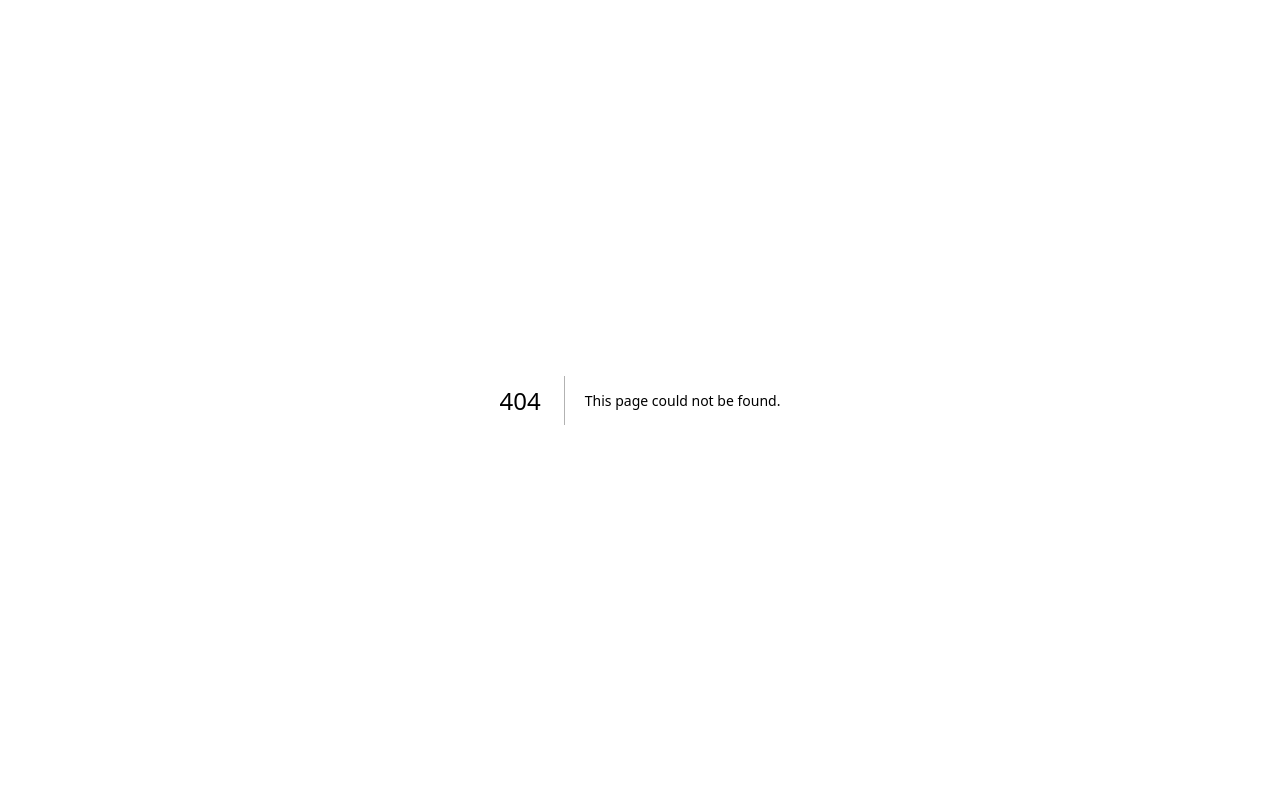
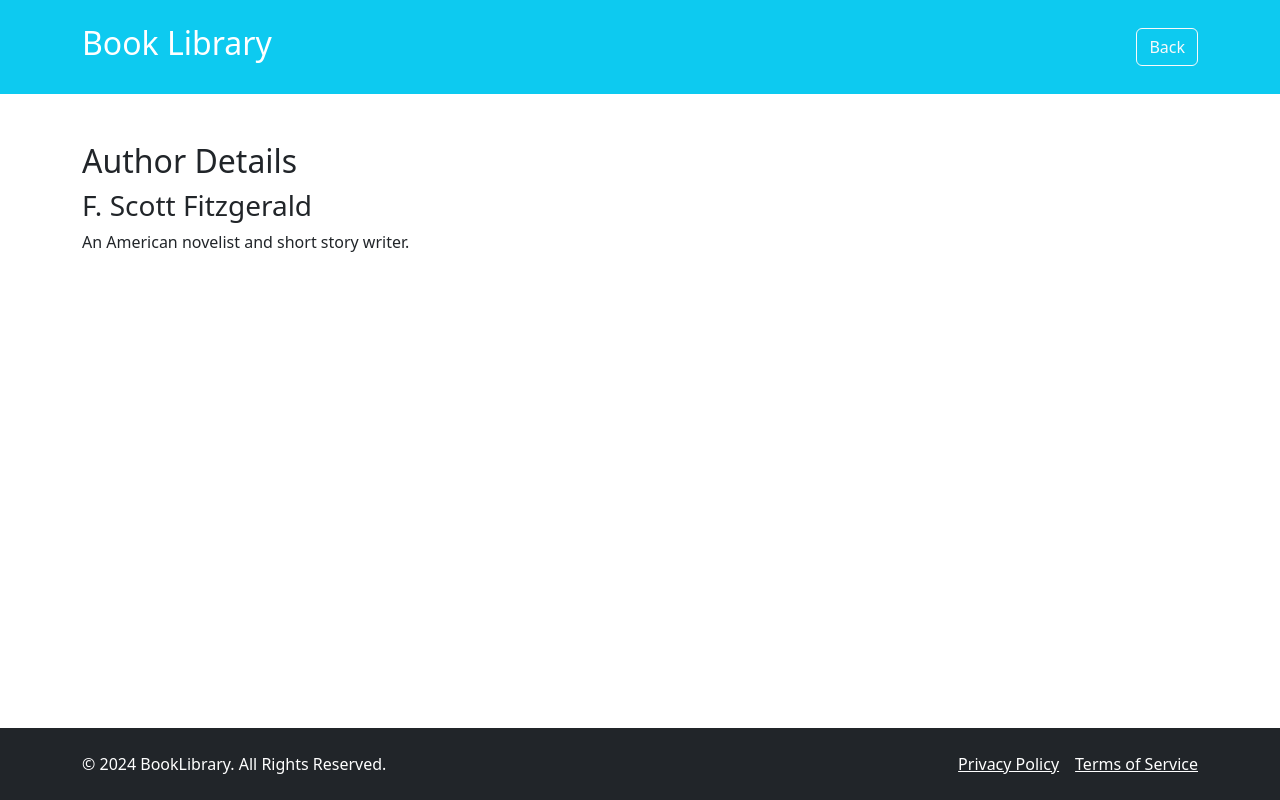
Before and after one commit to hamzasheraz/bookLibrary, a Next.js app: page /books/1/author in a window 1280 px wide. Before the commit this address had no page. Built offline with nearby package versions, Linux system fonts and the light colour scheme.

Commit message:
Author page added

```diff
--- a/components/layout/bookcard.js
+++ b/components/layout/bookcard.js
@@ -1,6 +1,8 @@
 import { genres } from "@/helper"
+import { useRouter } from 'next/router'
 
 const Bookcard = ({book}) => {
+  const router = useRouter();
   const genre_name=genres.filter((genre) => genre.id === book.genreId).map((genre) => genre.name);
   return (
     <div key={book.id} className="col-md-6 col-lg-4 mb-4">
@@ -9,6 +11,7 @@ const Bookcard = ({book}) => {
           <h5 className="card-title">{book.title}</h5>
           <p className="card-text"><small className="text-muted">Genre: {genre_name}</small></p>
           <p className="font-weight-bold text-success">${book.price.toFixed(2)}</p>
+          <button class name="btn btn-primary" onClick={()=>router.push(`/books/${book.id}`)}>View Details</button>
         </div>
       </div>
     </div>
--- a/helper/index.js
+++ b/helper/index.js
@@ -14,4 +14,4 @@ export async function getEachBookData(id) {
     return { ...book, author, genre };
 }
 
-export { books, genres };
+export { books, genres, authors };
--- /dev/null
+++ b/pages/books/[id]/author/index.js
@@ -0,0 +1,35 @@
+import { useRouter } from 'next/router';
+import { books, authors } from "@/helper";
+import Footer from "@/components/layout/footer";
+import Navbar from "@/components/layout/navbar";
+
+const AuthorDetails = () => {
+  const router = useRouter();
+  const { id } = router.query;
+  const book = books.find((book) => book.id === id);
+  if (!book) {
+    return <div>Book not found.</div>;
+  }
+
+  const author = authors.find((author) => author.id === book.authorId);
+
+  return (
+    <div>
+      <Navbar route='/' name='Back' />
+      <div className="container mt-5">
+        <h2>Author Details</h2>
+        {author ? (
+          <div>
+            <h3>{author.name}</h3>
+            <p>{author.biography}</p>
+          </div>
+        ) : (
+          <p>Author information not available.</p>
+        )}
+      </div>
+      <Footer />
+    </div>
+  );
+};
+
+export default AuthorDetails;
--- a/pages/books/[id]/index.js
+++ b/pages/books/[id]/index.js
@@ -3,10 +3,9 @@ import Navbar from "@/components/layout/navbar";
 import { books, getEachBookData } from "@/helper";
 
 const BookDetails = ({ book }) => {
-    console.log(book);
     return (
         <>
-            <Navbar route='/genres' name='Back to Genres' />
+            <Navbar route='/genres' name='Back' />
             <div className="container my-5">
                 <h1 className="display-4">{book.title}</h1>
                 <h5 className="text-muted">Author: {book.author}</h5>
```
